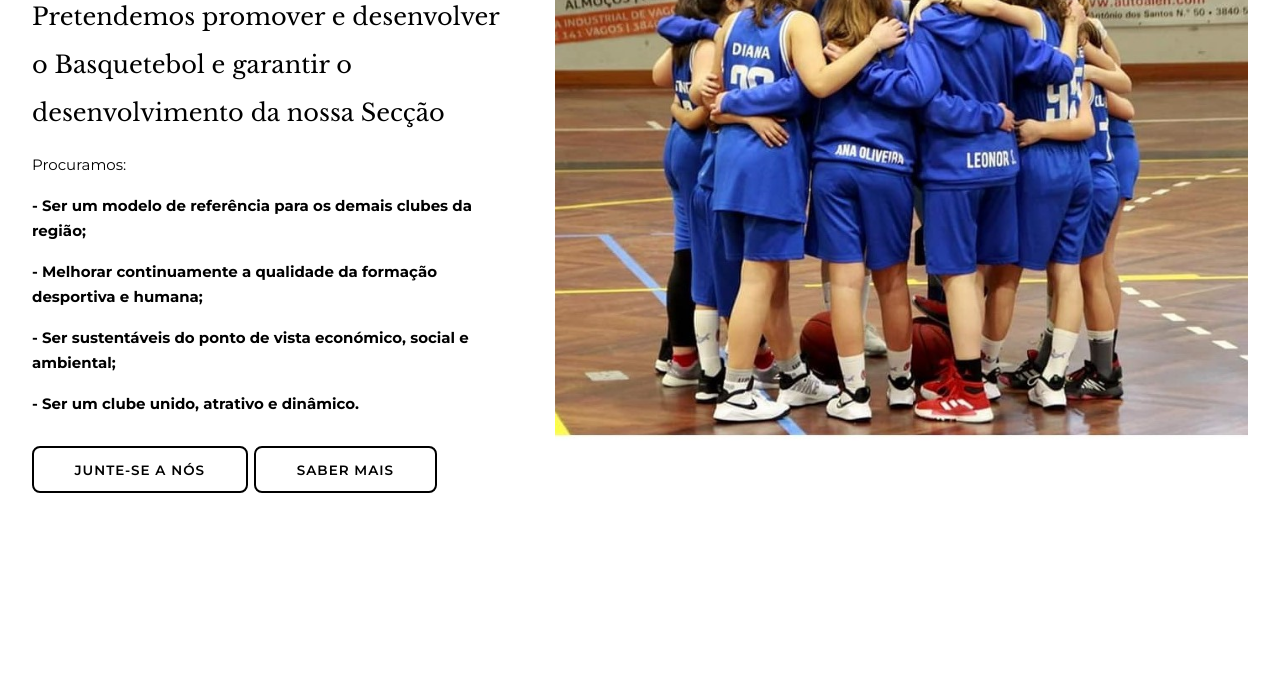
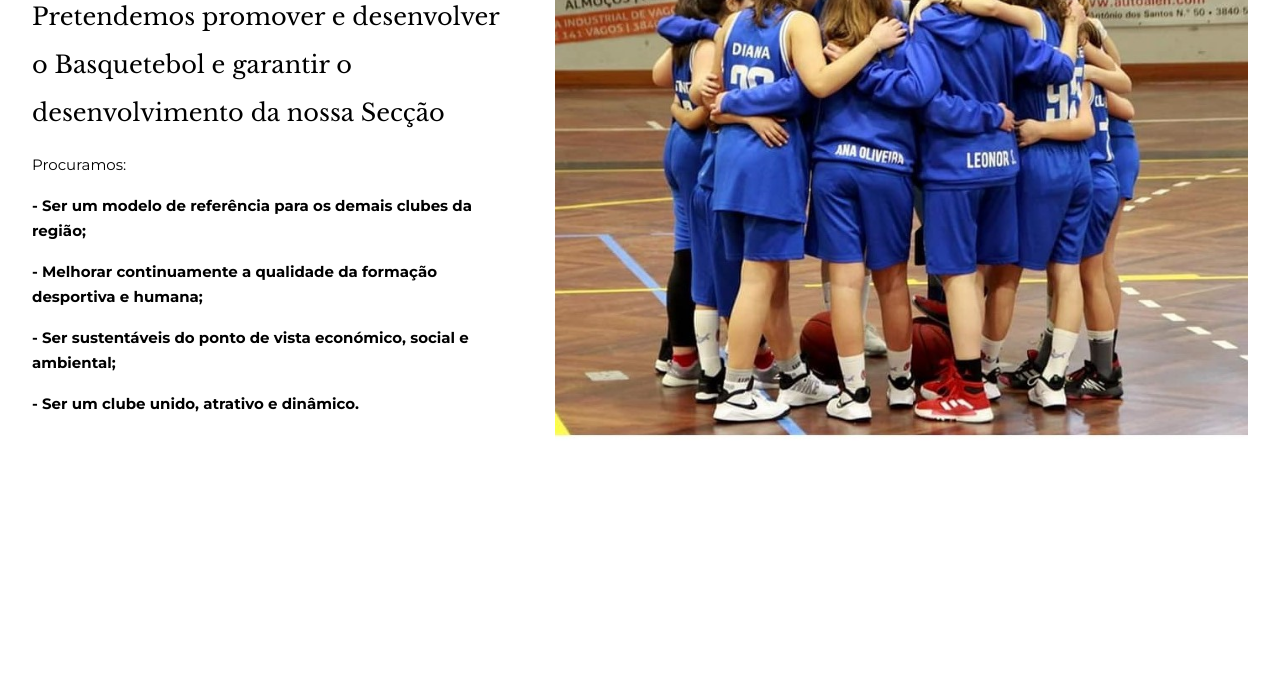
Before and after one commit to Ana1919/Ana1919.github.io, a website built with Parcel: page index.html in a window 1280 px wide. Shown: the part 5662-6350 px from the top of the page. Built offline with nearby package versions, Linux system fonts and the light colour scheme; files whose address does not match are found by name.

Commit message:
-remove buttons

```diff
--- a/index.html
+++ b/index.html
@@ -1644,17 +1644,6 @@
                               <p><strong>- Ser um clube unido, atrativo e dinâmico.</strong></p>
                             </div>
                             <div class="bt_bb_separator bt_bb_bottom_spacing_normal bt_bb_border_style_none"></div>
-                            <div
-                              class="bt_bb_button bt_bb_icon_position_left bt_bb_color_scheme_6 bt_bb_style_filled bt_bb_size_medium bt_bb_width_inline bt_bb_shape_inherit bt_bb_align_inherit">
-                              <a href="http://oxigeno.bold-themes.com/basketball/contact/" target="_self"
-                                 class="bt_bb_link"><span
-                                class="bt_bb_button_text">JUNTE-SE A NÓS</span></a></div>
-                            <div
-                              class="bt_bb_button bt_bb_icon_position_left bt_bb_color_scheme_4 bt_bb_style_outline bt_bb_size_medium bt_bb_width_inline bt_bb_shape_inherit bt_bb_align_inherit">
-                              <a href="http://oxigeno.bold-themes.com/basketball/about-us/" target="_self"
-                                 class="bt_bb_link" title="LEARN MORE"><span class="bt_bb_button_text">SABER MAIS</span></a>
-                            </div>
-                            <div class="bt_bb_separator bt_bb_bottom_spacing_medium bt_bb_border_style_none"></div>
                           </div>
                         </div>
                       </div>
```
